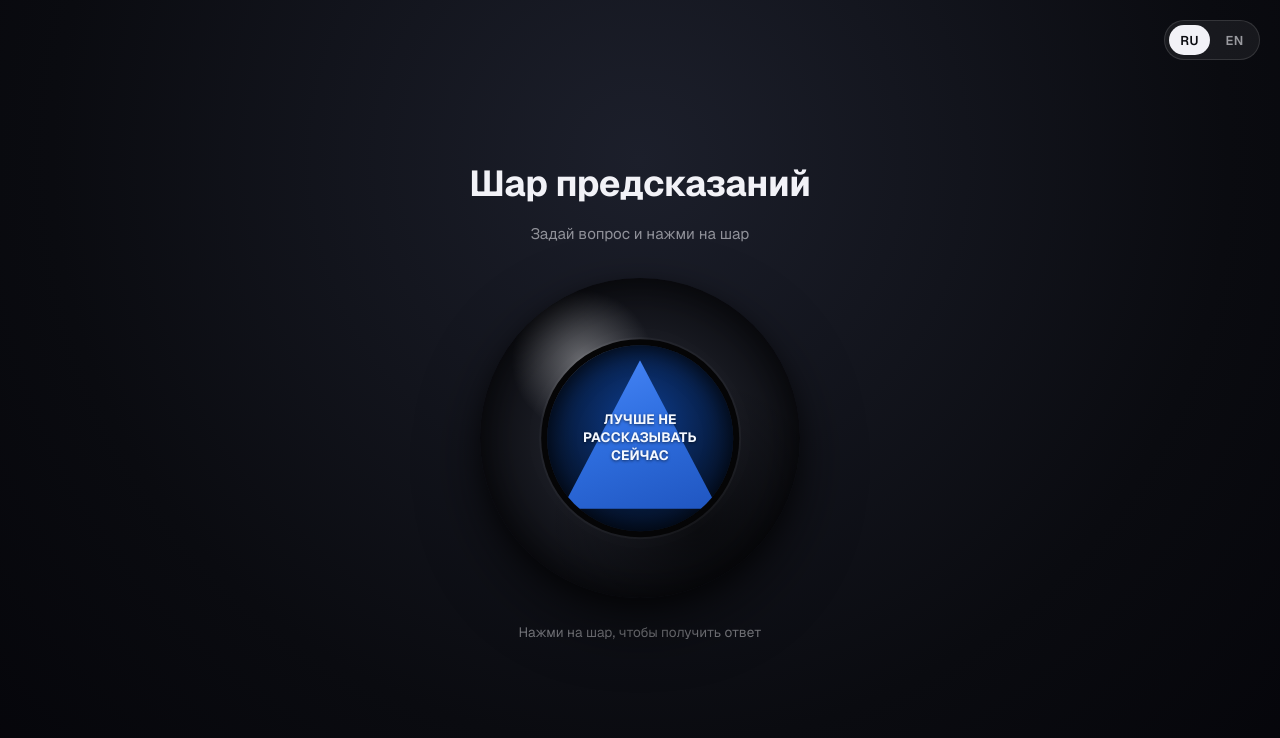
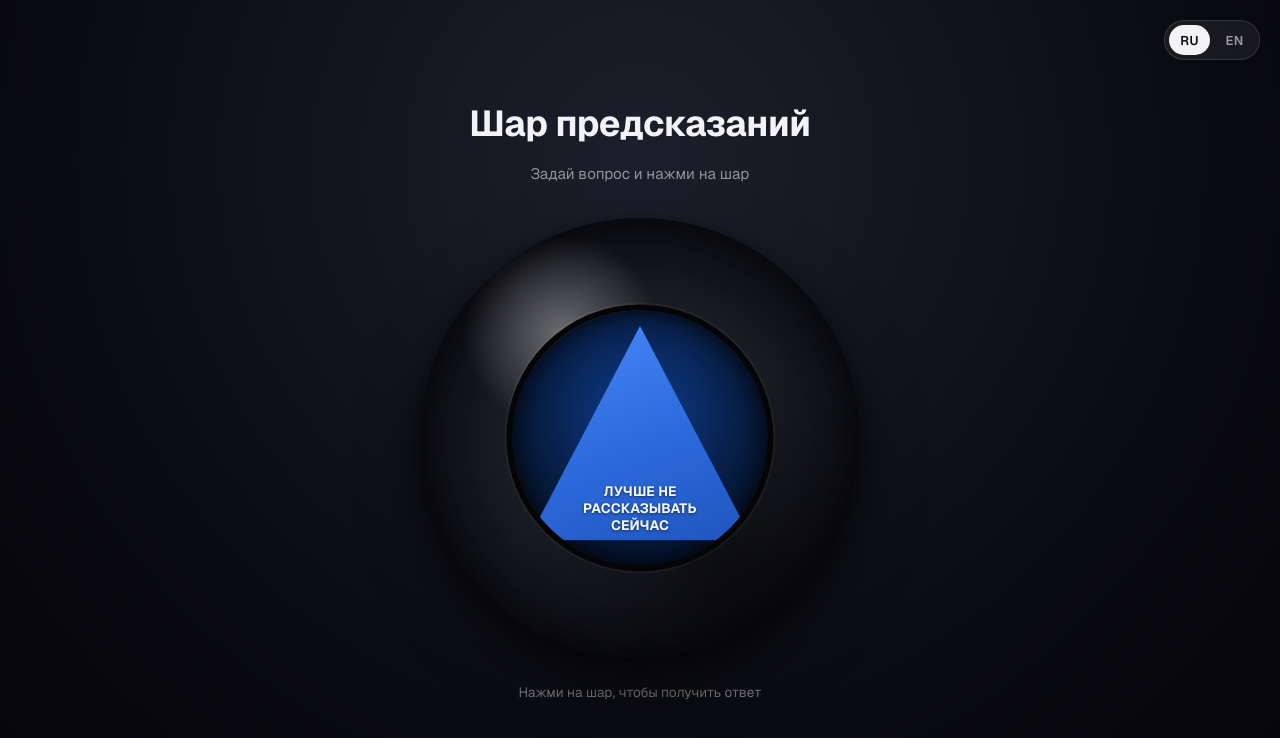
Before and after one commit to pershephona/guessing_ball, a Next.js app: page / in a window 1280 px wide. Shown: the top 738 px of the page. Built offline with nearby package versions, Linux system fonts and the light colour scheme.

Commit message:
Increase ball size and fit answer text inside the triangle

```diff
--- a/src/components/MagicBall.module.css
+++ b/src/components/MagicBall.module.css
@@ -80,8 +80,8 @@
 
 .ball {
   position: relative;
-  width: min(78vw, 320px);
-  height: min(78vw, 320px);
+  width: min(88vw, 440px);
+  height: min(88vw, 440px);
   border-radius: 50%;
   background:
     radial-gradient(circle at 32% 26%, rgba(255, 255, 255, 0.35) 0%, rgba(255, 255, 255, 0) 22%),
@@ -134,15 +134,19 @@
 .triangle {
   position: absolute;
   inset: 0;
-  clip-path: polygon(50% 8%, 92% 88%, 8% 88%);
+  clip-path: polygon(50% 6%, 94% 90%, 6% 90%);
   background: linear-gradient(160deg, #4f8dff 0%, #2f6fe0 45%, #1c4fb8 100%);
+  display: flex;
+  align-items: flex-end;
+  justify-content: center;
+  padding-bottom: 12%;
+  box-sizing: border-box;
 }
 
 .answerText {
-  position: relative;
-  max-width: 74%;
-  font-size: clamp(0.6rem, 2.4vw, 0.85rem);
-  line-height: 1.3;
+  max-width: 52%;
+  font-size: clamp(0.6rem, 2.3vw, 0.85rem);
+  line-height: 1.28;
   font-weight: 700;
   text-transform: uppercase;
   letter-spacing: 0.01em;
--- a/src/components/MagicBall.tsx
+++ b/src/components/MagicBall.tsx
@@ -61,10 +61,11 @@ export default function MagicBall() {
           className={`${styles.ball} ${isShaking ? styles.ballShaking : ""}`}
         >
           <div className={styles.window}>
-            <div className={styles.triangle} aria-hidden="true" />
-            <span className={styles.answerText}>
-              {isShaking ? "" : displayedText}
-            </span>
+            <div className={styles.triangle}>
+              <span className={styles.answerText}>
+                {isShaking ? "" : displayedText}
+              </span>
+            </div>
           </div>
         </div>
       </button>
```
